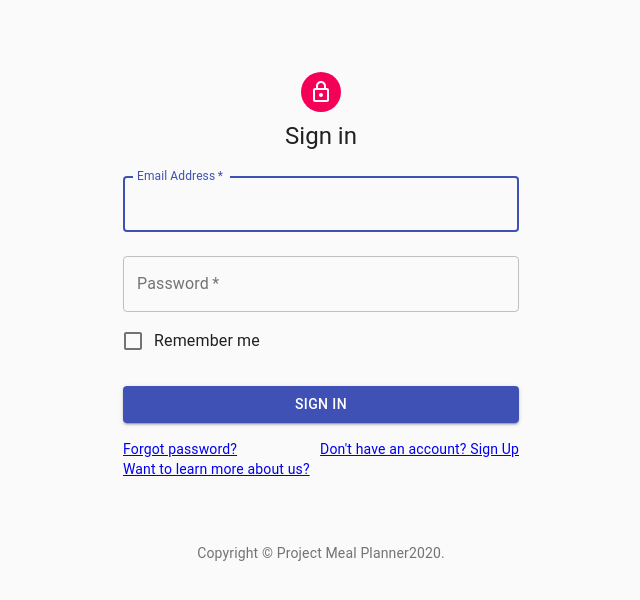
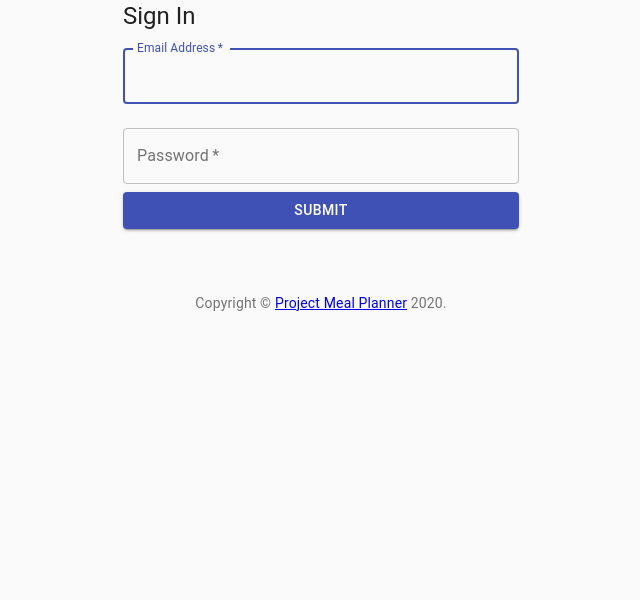
Before and after one commit to BradRaynaud/Team_Abraca-Data, a Next.js app in the folder frontend/: page /SignIn in a window 1280 px wide. Shown: the top 600 px of the page, without its empty margins (319-959 px from the left). Built offline with nearby package versions, Linux system fonts and the light colour scheme.

Commit message:
Fixed the form submission for the Signup and Signin

```diff
--- a/frontend/pages/SignIn.js
+++ b/frontend/pages/SignIn.js
@@ -1,4 +1,5 @@
-import React, {Component} from 'react';
+import React from 'react';
+//import {Link as RouterLink} from 'react-router-dom'; //commented this out temporatily until hook issue is resolved
 import Avatar from '@material-ui/core/Avatar';
 import Button from '@material-ui/core/Button';
 import CssBaseline from '@material-ui/core/CssBaseline';
@@ -13,12 +14,13 @@ import Typography from '@material-ui/core/Typography';
 import { makeStyles } from '@material-ui/core/styles';
 import Container from '@material-ui/core/Container';
 
-
 function Copyright() {
   return (
     <Typography variant="body2" color="textSecondary" align="center">
       {'Copyright © '}
-      Project Meal Planner
+      <Link color="inherit" href="https:SignIn">
+        Project Meal Planner
+      </Link>{' '}
       {new Date().getFullYear()}
       {'.'}
     </Typography>
@@ -38,27 +40,79 @@ const useStyles = makeStyles(theme => ({
   },
   form: {
     width: '100%', // Fix IE 11 issue.
-    marginTop: theme.spacing(1),
+    marginTop: theme.spacing(3),
   },
   submit: {
     margin: theme.spacing(3, 0, 2),
   },
 }));
 
-export default function SignIn() {
-  const classes = useStyles();
+//const classes = useStyles(); //when ran it highlights this line of code, no matter where i put it. thows it off somehow??
 
-  return (
-    <Container component="main" maxWidth="xs">
+class SignUp extends React.Component {
+  constructor(props) {
+    super(props)
+    this.handleInputChange = this.handleInputChange.bind(this)
+    this.handleSubmit = this.handleSubmit.bind(this)
+    this.state = {
+      firstname:'firstName', lastname:'lastName', email:'email', lastname:'lastName', password:'password' //Id's
+    }
+  }
+
+  handleInputChange(event) { //parsed in, so whatever is inserted can be retrieved as value...(console.log(var))
+    this.setState({value: event.target.value})
+    event.preventDefault()
+  }
+
+  handleSubmit(event) { //handles submits, parse into "form" below
+    event.preventDefault()
+    const requestOptions = {
+      method: 'POST',
+      headers: { 'Content-Type': 'application/json' },
+      body: JSON.stringify({ email: email.value, password: password.value })
+    };
+    fetch('/api/hello_world', requestOptions)
+  }
+
+  render(){ //renders
+    const classes = makeStyles(theme => ({
+      paper: {
+        marginTop: theme.spacing(8),
+        display: 'flex',
+        flexDirection: 'column',
+        alignItems: 'center',
+      },
+      image: {
+        backgroundImage: 'url(https://github.com/BradRaynaud/Team_Abraca-Data/blob/master/frontend/pages/images/RecipePaper.jpg?raw=true)',
+        backgroundRepeat: 'no-repeat',
+        backgroundColor:
+          theme.palette.type === 'light' ? theme.palette.grey[50] : theme.palette.grey[900],
+        backgroundSize: 'cover',
+        backgroundPosition: 'center',
+      },
+      avatar: {
+        margin: theme.spacing(1),
+        backgroundColor: theme.palette.secondary.main,
+      },
+      form: {
+        width: '100%',
+        marginTop: theme.spacing(3),
+      },
+      submit: {
+        margin: theme.spacing(3, 0, 2),
+      },
+    }));
+
+
+
+    return(
+      <Container component="main" maxWidth="xs">
       <CssBaseline />
       <div className={classes.paper}>
-        <Avatar className={classes.avatar}>
-          <LockOutlinedIcon />
-        </Avatar>
         <Typography component="h1" variant="h5">
-          Sign in
+          Sign In
         </Typography>
-        <form className={classes.form} noValidate>
+      <form onSubmit={this.handleSubmit}>
           <TextField
             variant="outlined"
             margin="normal"
@@ -81,53 +135,20 @@ export default function SignIn() {
             id="password"
             autoComplete="current-password"
           />
-          <FormControlLabel
-            control={<Checkbox value="remember" color="primary" />}
-            label="Remember me"
-          />
           <Button
             type="submit"
-
             fullWidth
             variant="contained"
             color="primary"
-            className={classes.submit}
-            href = "/Dashboard"
-          >
-            Sign In
-          </Button>
-          <Grid container>
-
-            <Grid item xs>
-              <Link href="/Forget" variant="body2">
-                Forgot password?
-              </Link>
-            </Grid>
-
-
-            <Grid item>
-              <Link href="SignUp" variant="body2">
-                {"Don't have an account? Sign Up"}
-              </Link>
-            </Grid>
-
-            {'\n'}
-
-            {'\n'}
-
-            <Grid item>
-              <Link position="absolute" bottom='0'  href="AboutUs" variant="body2">
-                {"Want to learn more about us? "}
-              </Link>
-            </Grid>
-
-          </Grid>
-
+          >Submit</Button>
         </form>
-      </div>
+        </div>
       <Box mt={8}>
         <Copyright />
       </Box>
     </Container>
-  );
+    )
 }
+}
+
+export default SignUp;
```
Also changed, not shown: frontend/pages/SignUp.js (+44 -57 lines), 2 other files (tests, documents, lock files or other folders).
